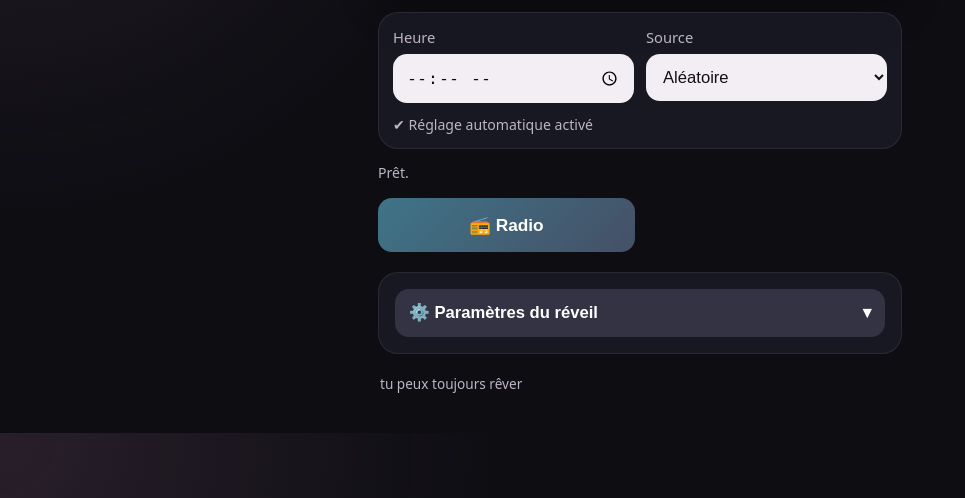
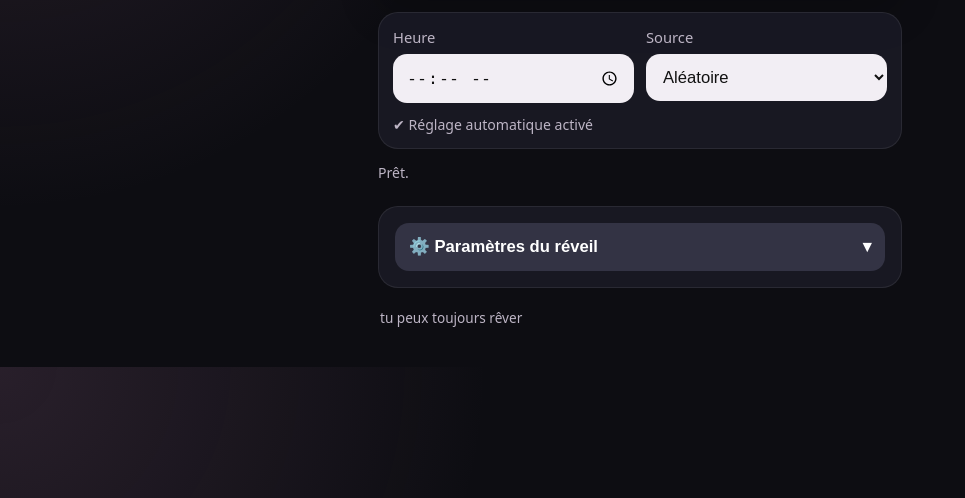
Before and after one commit to kxsb/Reveil_kxsbpi, a Flask app: page /alarm in a window 1280 px wide. Shown: the part 278-776 px from the top of the page, without its empty margins (0-965 px from the left). Run offline with Flask 3, Linux system fonts and the light colour scheme; parts of the project's set-up code (start-up, migrations or seed data) failed here and were passed over.

Commit message:
Remove manual radio player from alarm page

```diff
--- a/app/templates/alarm.html
+++ b/app/templates/alarm.html
@@ -69,15 +69,7 @@
 
 
       <div class="action-grid">
-<div class="radio-dropdown">
-          <button id="radioToggle" class="action radio-main" type="button">
-            📻 Radio
-          </button>
-
-          <div id="radioMenu" class="radio-menu hidden"></div>
-        </div>
-
-      </div>
+</div>
 
       <form action="/stop" method="post" class="js-stop-form hidden">
         <button class="action danger" type="submit">🛑 Stop</button>
```
